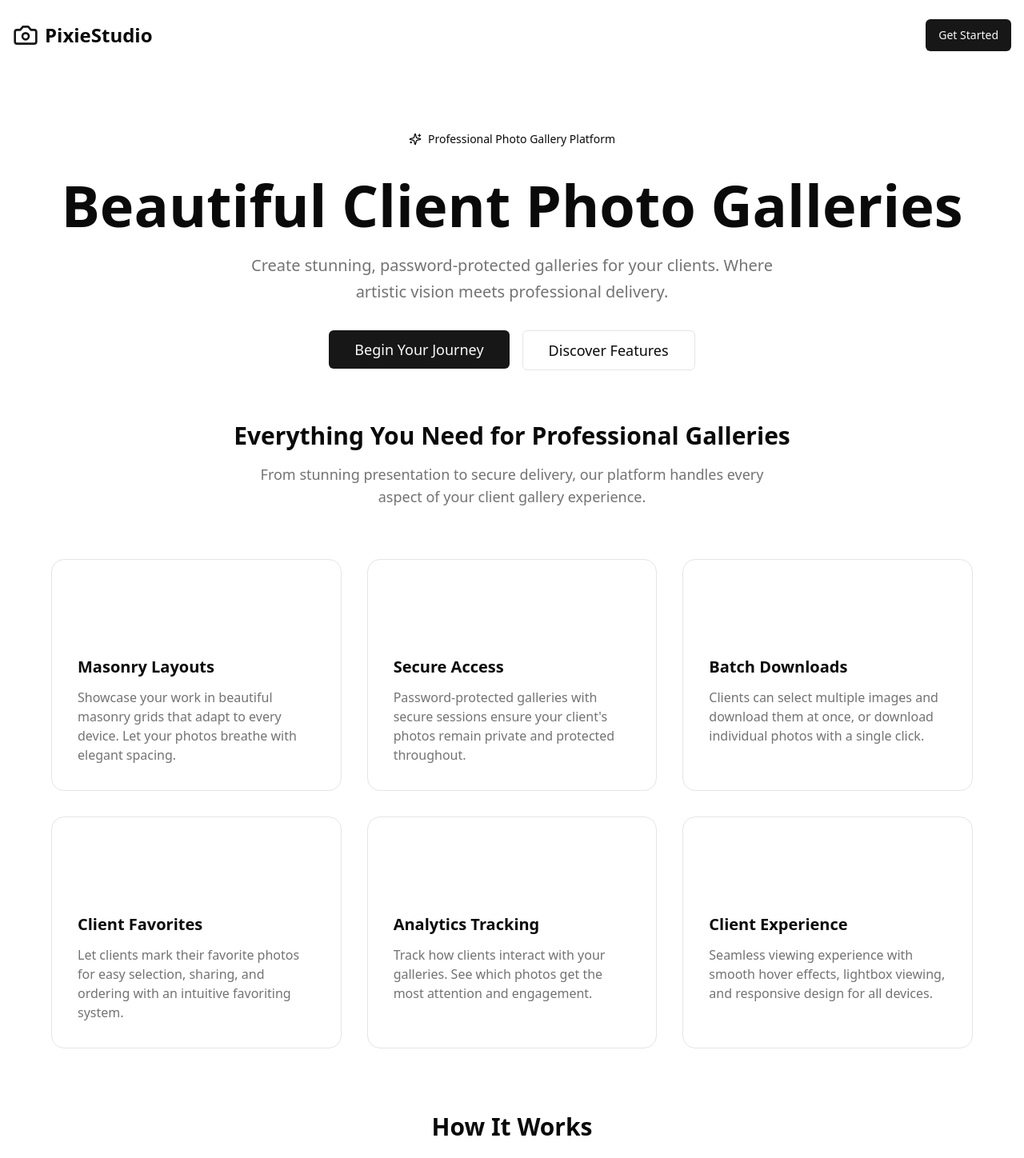
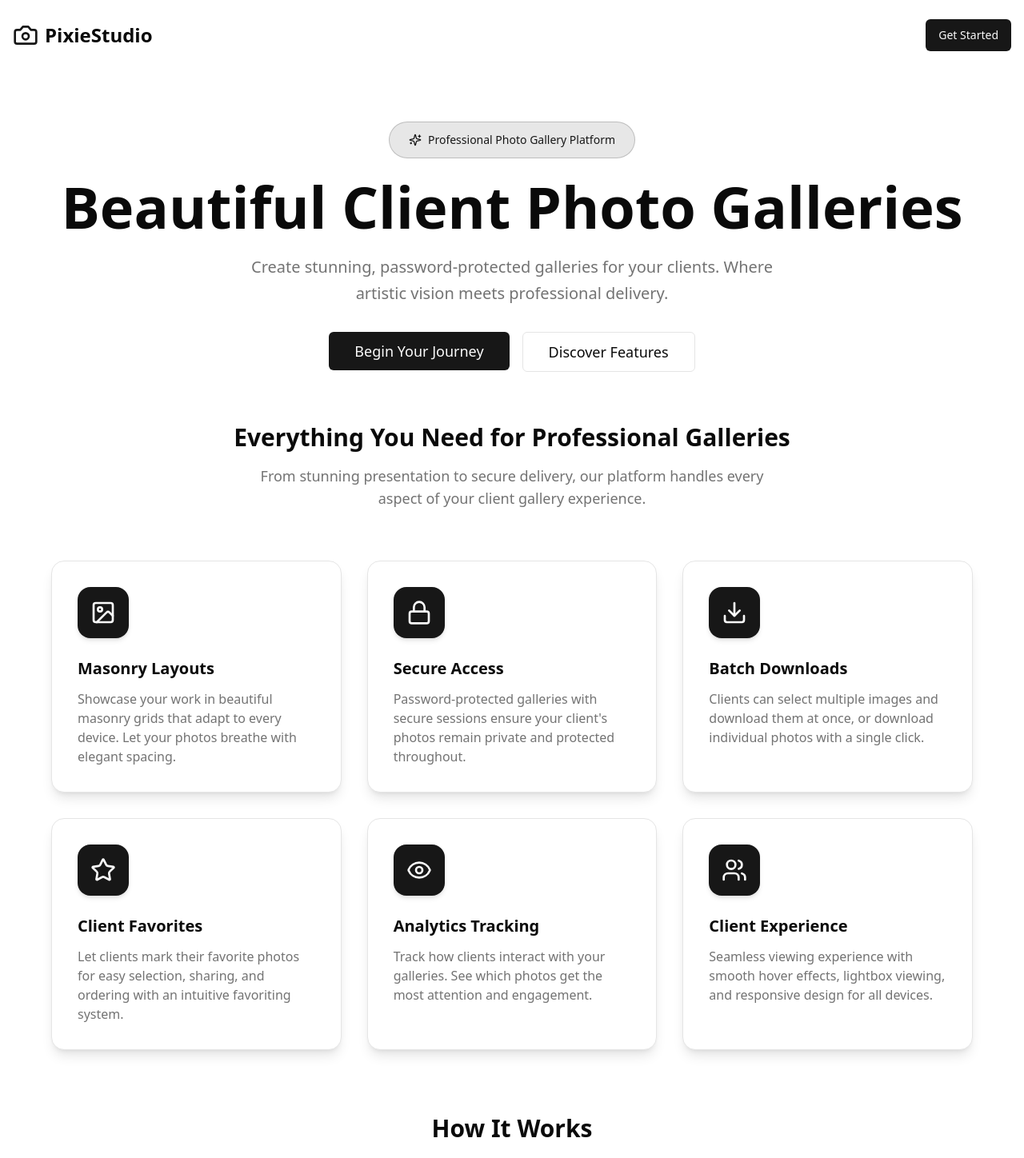
Before and after one commit to thespecialone1/shutter-stream-gallery-vault, a React (Vite) app: page / in a window 1280 px wide. Shown: the top 1448 px of the page at 80% size. Built offline with nearby package versions, Linux system fonts and the light colour scheme.

Commit message:
Fix icons and buttons on home page
The icons and buttons on the home page were not visible. This commit addresses the visibility issues for icons and buttons, including those within the masonry layout.

```diff
--- a/src/pages/Index.tsx
+++ b/src/pages/Index.tsx
@@ -5,7 +5,7 @@ import { Link } from "react-router-dom";
 
 const Index = () => {
   return (
-    <div className="min-h-screen" style={{ background: 'var(--gradient-subtle)' }}>
+    <div className="min-h-screen bg-background">
       {/* Header */}
       <header className="container mx-auto px-4 py-6">
         <nav className="flex items-center justify-between">
@@ -24,12 +24,7 @@ const Index = () => {
       {/* Hero Section */}
       <main className="container mx-auto px-4 py-16">
         <div className="text-center mb-16">
-          <div className="inline-flex items-center gap-2 mb-6 px-6 py-3 rounded-full text-sm font-medium"
-               style={{
-                 background: 'var(--gradient-artistic)',
-                 color: 'var(--accent-foreground)',
-                 boxShadow: 'var(--shadow-artistic)'
-               }}>
+          <div className="inline-flex items-center gap-2 mb-6 px-6 py-3 rounded-full text-sm font-medium bg-primary/10 text-primary border border-primary/20">
             <Sparkles className="h-4 w-4" />
             Professional Photo Gallery Platform
           </div>
@@ -58,97 +53,49 @@ const Index = () => {
         </div>
 
         <div className="grid md:grid-cols-3 gap-8 max-w-6xl mx-auto mb-20">
-          <div className="group p-8 rounded-2xl border bg-card transition-all duration-500 hover:scale-105"
-               style={{
-                 boxShadow: 'var(--shadow-soft)',
-                 transition: 'var(--transition-elegant)'
-               }}>
-            <div className="w-16 h-16 rounded-2xl flex items-center justify-center mb-6 group-hover:scale-110 transition-transform"
-                 style={{
-                   background: 'var(--gradient-artistic)',
-                   boxShadow: 'var(--shadow-artistic)'
-                 }}>
-              <Image className="w-8 h-8 text-white" />
+          <div className="group p-8 rounded-2xl border bg-card shadow-lg hover:shadow-xl transition-all duration-500 hover:scale-105">
+            <div className="w-16 h-16 rounded-2xl bg-primary flex items-center justify-center mb-6 group-hover:scale-110 transition-transform shadow-md">
+              <Image className="w-8 h-8 text-primary-foreground" />
             </div>
             <h3 className="text-xl font-semibold mb-3">Masonry Layouts</h3>
             <p className="text-muted-foreground">Showcase your work in beautiful masonry grids that adapt to every device. Let your photos breathe with elegant spacing.</p>
           </div>
 
-          <div className="group p-8 rounded-2xl border bg-card transition-all duration-500 hover:scale-105"
-               style={{
-                 boxShadow: 'var(--shadow-soft)',
-                 transition: 'var(--transition-elegant)'
-               }}>
-            <div className="w-16 h-16 rounded-2xl flex items-center justify-center mb-6 group-hover:scale-110 transition-transform"
-                 style={{
-                   background: 'var(--gradient-artistic)',
-                   boxShadow: 'var(--shadow-artistic)'
-                 }}>
-              <Lock className="w-8 h-8 text-white" />
+          <div className="group p-8 rounded-2xl border bg-card shadow-lg hover:shadow-xl transition-all duration-500 hover:scale-105">
+            <div className="w-16 h-16 rounded-2xl bg-primary flex items-center justify-center mb-6 group-hover:scale-110 transition-transform shadow-md">
+              <Lock className="w-8 h-8 text-primary-foreground" />
             </div>
             <h3 className="text-xl font-semibold mb-3">Secure Access</h3>
             <p className="text-muted-foreground">Password-protected galleries with secure sessions ensure your client's photos remain private and protected throughout.</p>
           </div>
 
-          <div className="group p-8 rounded-2xl border bg-card transition-all duration-500 hover:scale-105"
-               style={{
-                 boxShadow: 'var(--shadow-soft)',
-                 transition: 'var(--transition-elegant)'
-               }}>
-            <div className="w-16 h-16 rounded-2xl flex items-center justify-center mb-6 group-hover:scale-110 transition-transform"
-                 style={{
-                   background: 'var(--gradient-artistic)',
-                   boxShadow: 'var(--shadow-artistic)'
-                 }}>
-              <Download className="w-8 h-8 text-white" />
+          <div className="group p-8 rounded-2xl border bg-card shadow-lg hover:shadow-xl transition-all duration-500 hover:scale-105">
+            <div className="w-16 h-16 rounded-2xl bg-primary flex items-center justify-center mb-6 group-hover:scale-110 transition-transform shadow-md">
+              <Download className="w-8 h-8 text-primary-foreground" />
             </div>
             <h3 className="text-xl font-semibold mb-3">Batch Downloads</h3>
             <p className="text-muted-foreground">Clients can select multiple images and download them at once, or download individual photos with a single click.</p>
           </div>
 
-          <div className="group p-8 rounded-2xl border bg-card transition-all duration-500 hover:scale-105"
-               style={{
-                 boxShadow: 'var(--shadow-soft)',
-                 transition: 'var(--transition-elegant)'
-               }}>
-            <div className="w-16 h-16 rounded-2xl flex items-center justify-center mb-6 group-hover:scale-110 transition-transform"
-                 style={{
-                   background: 'var(--gradient-artistic)',
-                   boxShadow: 'var(--shadow-artistic)'
-                 }}>
-              <Star className="w-8 h-8 text-white" />
+          <div className="group p-8 rounded-2xl border bg-card shadow-lg hover:shadow-xl transition-all duration-500 hover:scale-105">
+            <div className="w-16 h-16 rounded-2xl bg-primary flex items-center justify-center mb-6 group-hover:scale-110 transition-transform shadow-md">
+              <Star className="w-8 h-8 text-primary-foreground" />
             </div>
             <h3 className="text-xl font-semibold mb-3">Client Favorites</h3>
             <p className="text-muted-foreground">Let clients mark their favorite photos for easy selection, sharing, and ordering with an intuitive favoriting system.</p>
           </div>
 
-          <div className="group p-8 rounded-2xl border bg-card transition-all duration-500 hover:scale-105"
-               style={{
-                 boxShadow: 'var(--shadow-soft)',
-                 transition: 'var(--transition-elegant)'
-               }}>
-            <div className="w-16 h-16 rounded-2xl flex items-center justify-center mb-6 group-hover:scale-110 transition-transform"
-                 style={{
-                   background: 'var(--gradient-artistic)',
-                   boxShadow: 'var(--shadow-artistic)'
-                 }}>
-              <Eye className="w-8 h-8 text-white" />
+          <div className="group p-8 rounded-2xl border bg-card shadow-lg hover:shadow-xl transition-all duration-500 hover:scale-105">
+            <div className="w-16 h-16 rounded-2xl bg-primary flex items-center justify-center mb-6 group-hover:scale-110 transition-transform shadow-md">
+              <Eye className="w-8 h-8 text-primary-foreground" />
             </div>
             <h3 className="text-xl font-semibold mb-3">Analytics Tracking</h3>
             <p className="text-muted-foreground">Track how clients interact with your galleries. See which photos get the most attention and engagement.</p>
           </div>
 
-          <div className="group p-8 rounded-2xl border bg-card transition-all duration-500 hover:scale-105"
-               style={{
-                 boxShadow: 'var(--shadow-soft)',
-                 transition: 'var(--transition-elegant)'
-               }}>
-            <div className="w-16 h-16 rounded-2xl flex items-center justify-center mb-6 group-hover:scale-110 transition-transform"
-                 style={{
-                   background: 'var(--gradient-artistic)',
-                   boxShadow: 'var(--shadow-artistic)'
-                 }}>
-              <Users className="w-8 h-8 text-white" />
+          <div className="group p-8 rounded-2xl border bg-card shadow-lg hover:shadow-xl transition-all duration-500 hover:scale-105">
+            <div className="w-16 h-16 rounded-2xl bg-primary flex items-center justify-center mb-6 group-hover:scale-110 transition-transform shadow-md">
+              <Users className="w-8 h-8 text-primary-foreground" />
             </div>
             <h3 className="text-xl font-semibold mb-3">Client Experience</h3>
             <p className="text-muted-foreground">Seamless viewing experience with smooth hover effects, lightbox viewing, and responsive design for all devices.</p>
@@ -190,20 +137,12 @@ const Index = () => {
         </div>
 
         {/* CTA Section */}
-        <div className="text-center mt-24 p-12 rounded-3xl border"
-             style={{
-               background: 'var(--gradient-subtle)',
-               boxShadow: 'var(--shadow-elegant)'
-             }}>
+        <div className="text-center mt-24 p-12 rounded-3xl border bg-card shadow-lg">
           <h2 className="text-3xl font-bold mb-4">Ready to elevate your client experience?</h2>
           <p className="text-lg text-muted-foreground mb-8 max-w-2xl mx-auto">
             Join photographers who trust our platform to deliver their best work securely and beautifully.
           </p>
-          <Button size="lg" asChild className="text-lg px-8 py-6 transition-all duration-300 hover:scale-105"
-                  style={{
-                    background: 'var(--gradient-primary)',
-                    boxShadow: 'var(--shadow-elegant)'
-                  }}>
+          <Button size="lg" asChild className="text-lg px-8 py-6 bg-primary text-primary-foreground hover:bg-primary/90 shadow-lg hover:shadow-xl transition-all duration-300">
             <Link to="/auth">Start Your Journey</Link>
           </Button>
         </div>
```
